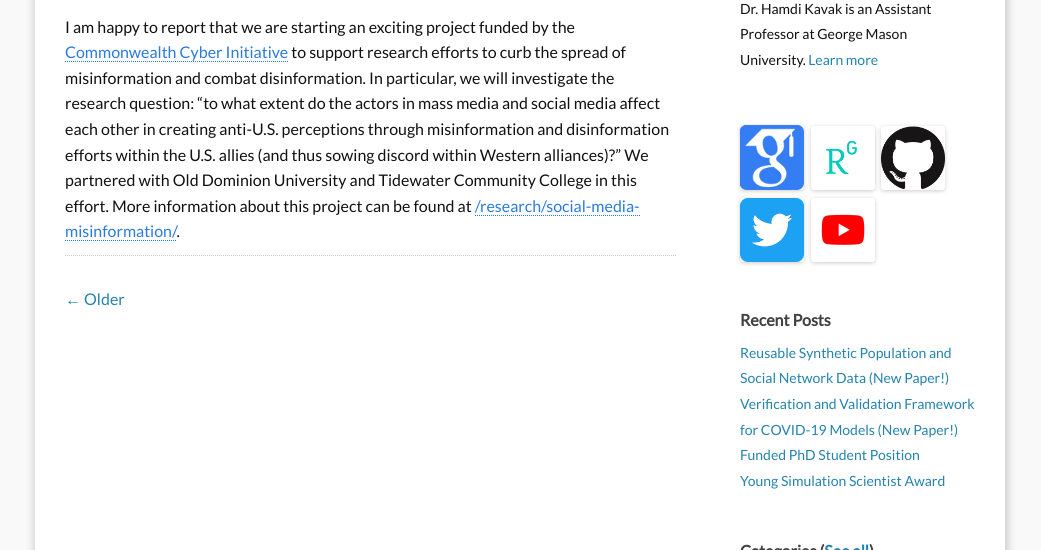
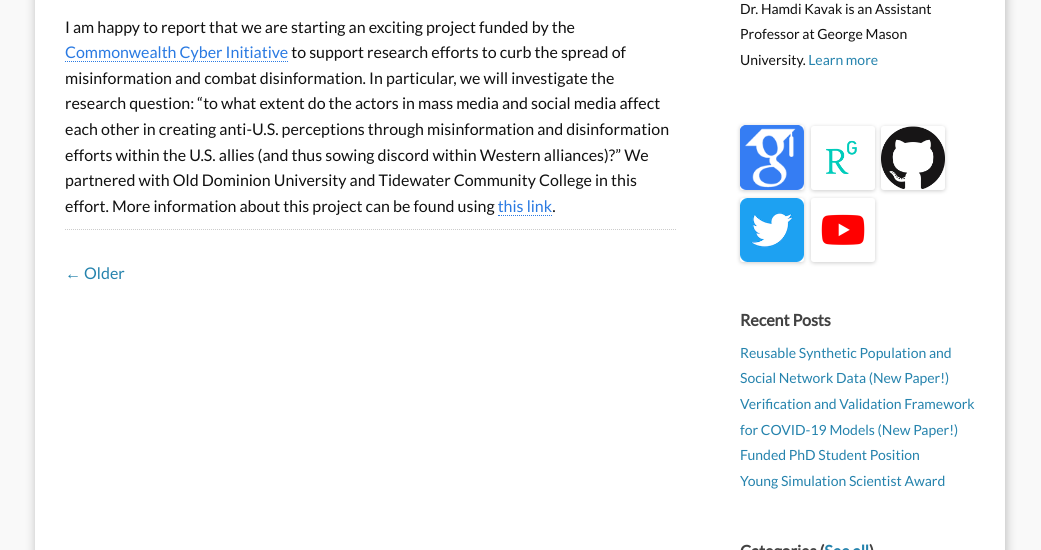
Before and after one commit to hamdikavak/hamdikavak.github.io, a Jekyll site: the page built from _posts/2021-08-03-new-project-cyber-disinformation.md, in a window 1280 px wide and 900 px high, cut to the strip 350-900 px from the top of the window. Shown: the whole strip, without its empty margins (120-1161 px from the left). Built offline with Jekyll 4.4.1, drawn with Linux system fonts in a browser that asks for light colours; nearby versions of some CDN libraries; our own code applies the rules of GitHub Pages for plain Markdown files; comment, search, counter and statistics services are not loaded.

Commit message:
CCI Project addition.

```diff
--- a/_posts/2021-08-03-new-project-cyber-disinformation.md
+++ b/_posts/2021-08-03-new-project-cyber-disinformation.md
@@ -14,4 +14,4 @@ tags:
 
 I am happy to report that we are starting an exciting project funded by the [Commonwealth Cyber Initiative](https://cyberinitiative.org/) to support research efforts to curb the spread of misinformation and combat disinformation.
 In particular, we will investigate the research question: "to what extent do the actors in mass media and social media affect each other in creating anti-U.S. perceptions through misinformation and disinformation efforts within the U.S. allies (and thus sowing discord within Western alliances)?"
-We partnered with Old Dominion University and Tidewater Community College in this effort. More information about this project can be found at [{{ site.baseurl }}/research/social-media-misinformation/]({{ site.baseurl }}/research/social-media-misinformation/).
+We partnered with Old Dominion University and Tidewater Community College in this effort. More information about this project can be found using [this link]({{ site.baseurl }}/research/social-media-misinformation/).
```
